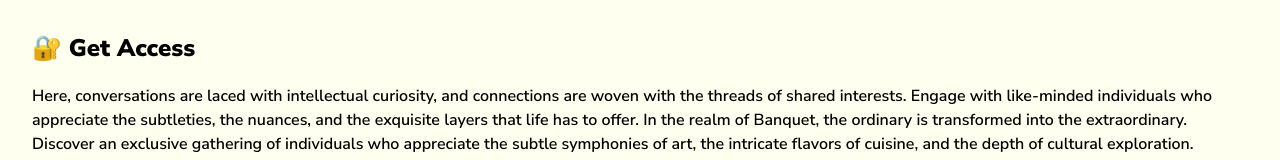
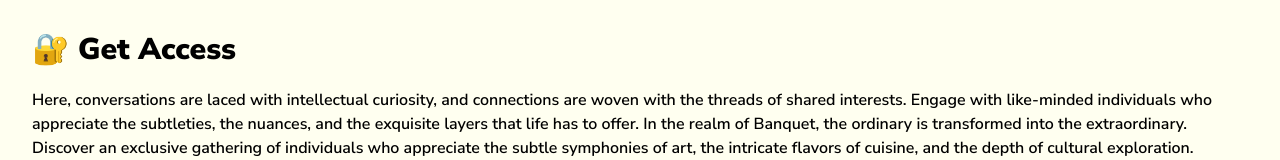
Before and after one commit to listentothefrog/Banquet, a Next.js app: page /get-access in a window 1280 px wide. Shown: the top 160 px of the page. Built offline with nearby package versions, Linux system fonts and the light colour scheme; no server answers.

Commit message:
increase font-size

```diff
--- a/src/app/get-access/page.tsx
+++ b/src/app/get-access/page.tsx
@@ -22,7 +22,7 @@ const signInWithGoogle = () => {
 export default function Home() {
   return (
     <main className="max-w-7xl p-8 h-full">
-      <div className="font-black text-2xl">🔐 Get Access</div>
+      <div className="font-black text-3xl">🔐 Get Access</div>
       <div className="mt-5 font-semibold">
         Here, conversations are laced with intellectual curiosity, and
         connections are woven with the threads of shared interests. Engage with
```
